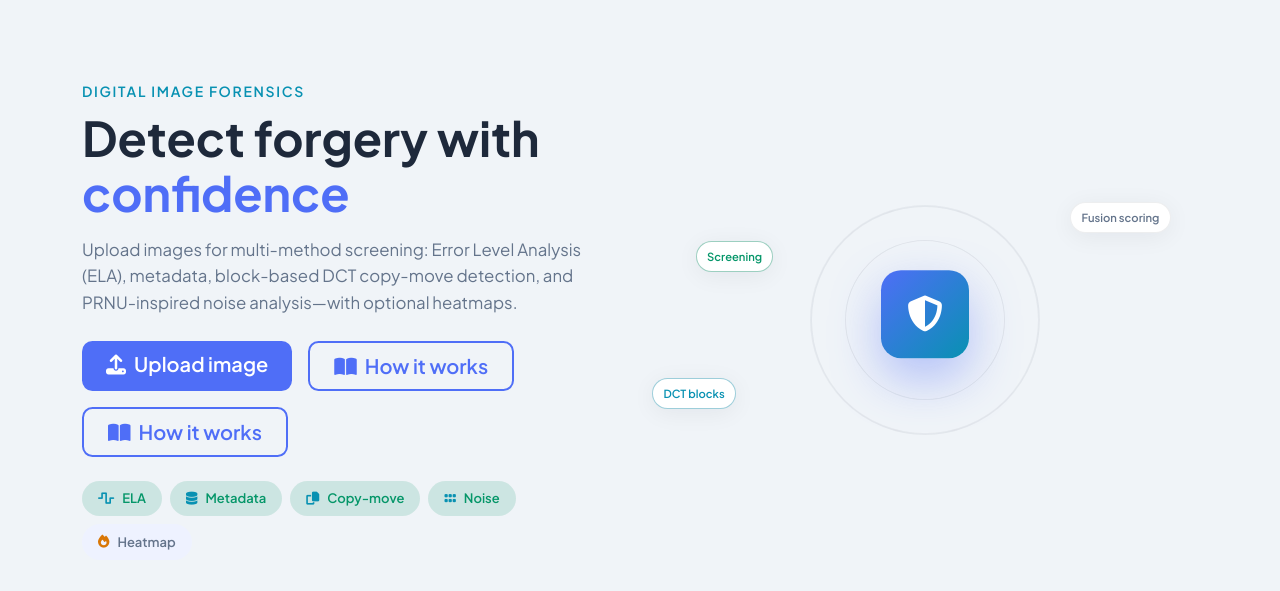
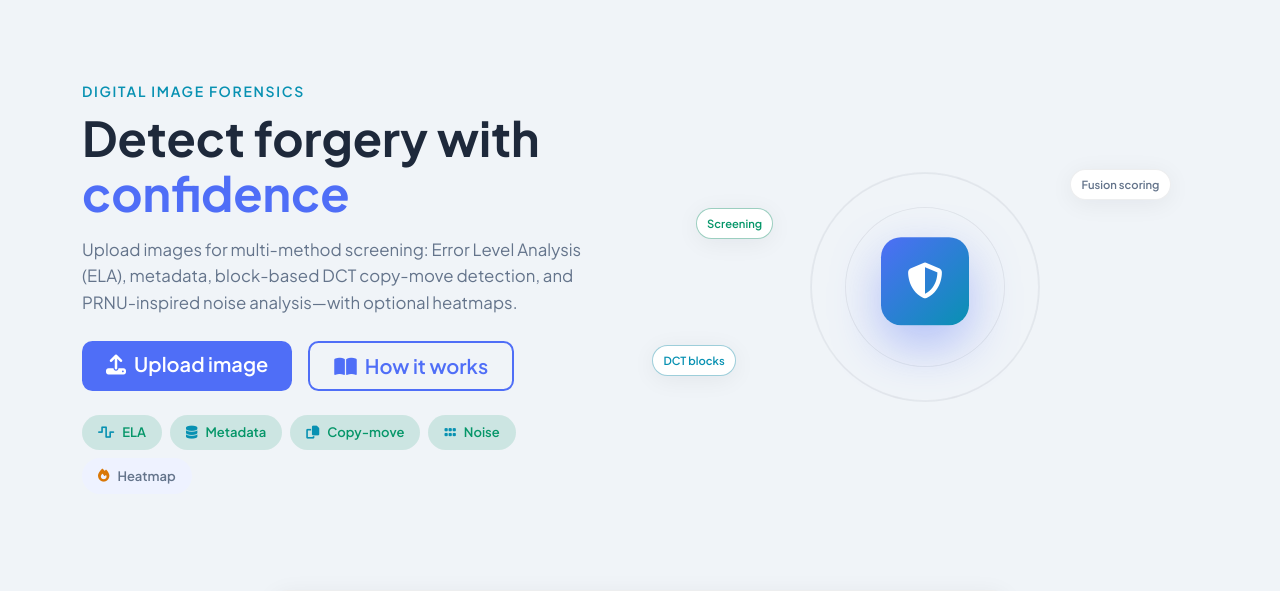
Before and after one commit to Didarrrrr/Graduation_Project, a Django app: page / in a window 1280 px wide. Shown: the part 70-661 px from the top of the page. Run offline with Django 5.2, Linux system fonts and the light colour scheme; data that the repository does not hold is empty.

Commit message:
hosting update

```diff
--- a/detection/templates/detection/home.html
+++ b/detection/templates/detection/home.html
@@ -20,9 +20,6 @@
           <div class="d-flex flex-wrap gap-3 mb-4">
             <a href="#upload-section" class="btn btn-primary btn-lg px-4">
               <i class="fas fa-upload me-2"></i>Upload image
-            </a>
-            <a href="{% url 'how_it_works' %}" class="btn btn-outline-primary btn-lg px-4">
-              <i class="fas fa-book-open me-2"></i>How it works
             </a>
             <a href="{% url 'how_it_works' %}" class="btn btn-outline-primary btn-lg px-4">
               <i class="fas fa-book-open me-2"></i>How it works
```
